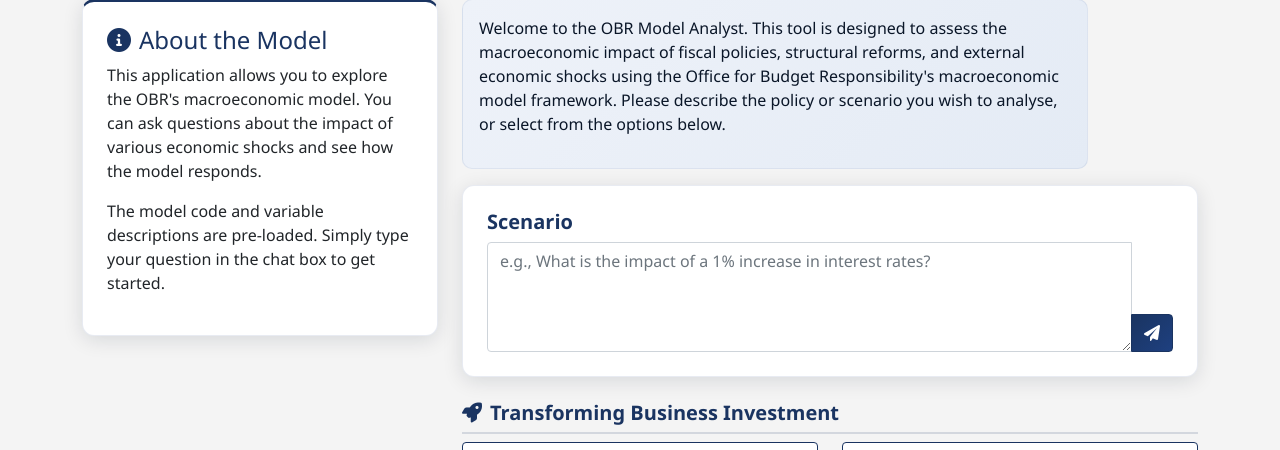
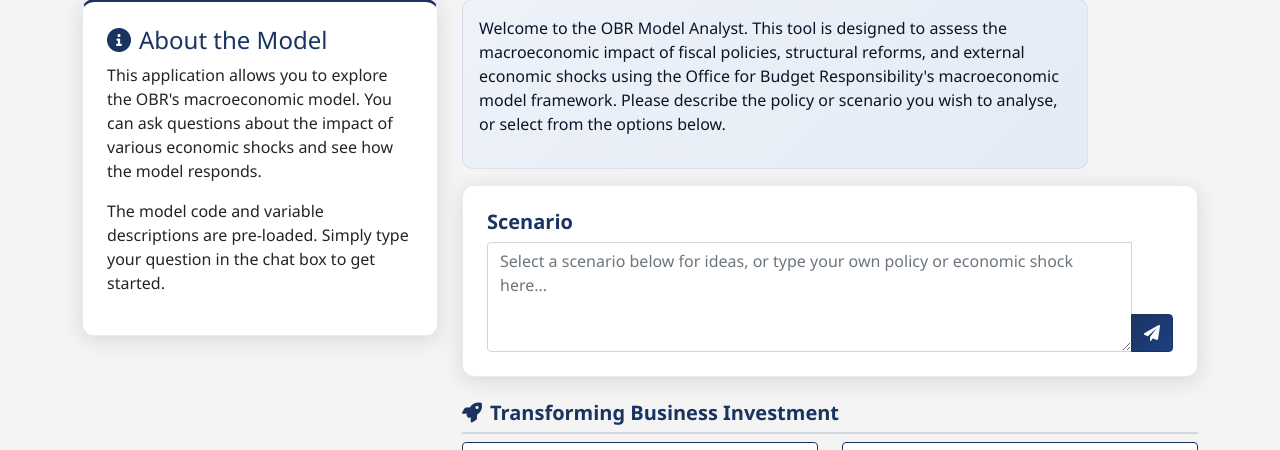
Before and after one commit to garethfcampbell/OBRmodel, a Flask app: page / in a window 1280 px wide. Shown: the part 109-559 px from the top of the page. Run offline with Flask 3, Linux system fonts and the light colour scheme; some libraries are stand-ins or nearby versions.

Commit message:
Update input placeholder to guide users to scenarios or custom input

```diff
--- a/templates/index.html
+++ b/templates/index.html
@@ -36,7 +36,7 @@
             <h5>Scenario</h5>
             <div class="input-group align-items-end">
                 <textarea id="initialChatInput" class="form-control" rows="4"
-                       placeholder="e.g., What is the impact of a 1% increase in interest rates?"
+                       placeholder="Select a scenario below for ideas, or type your own policy or economic shock here..."
                        onkeydown="if(event.key==='Enter' && !event.shiftKey){ event.preventDefault(); sendMessage('initial'); }"></textarea>
                 <button class="btn btn-primary qub-submit" id="initialSendBtn" onclick="sendMessage('initial')">
                     <i class="fas fa-paper-plane"></i>
```
